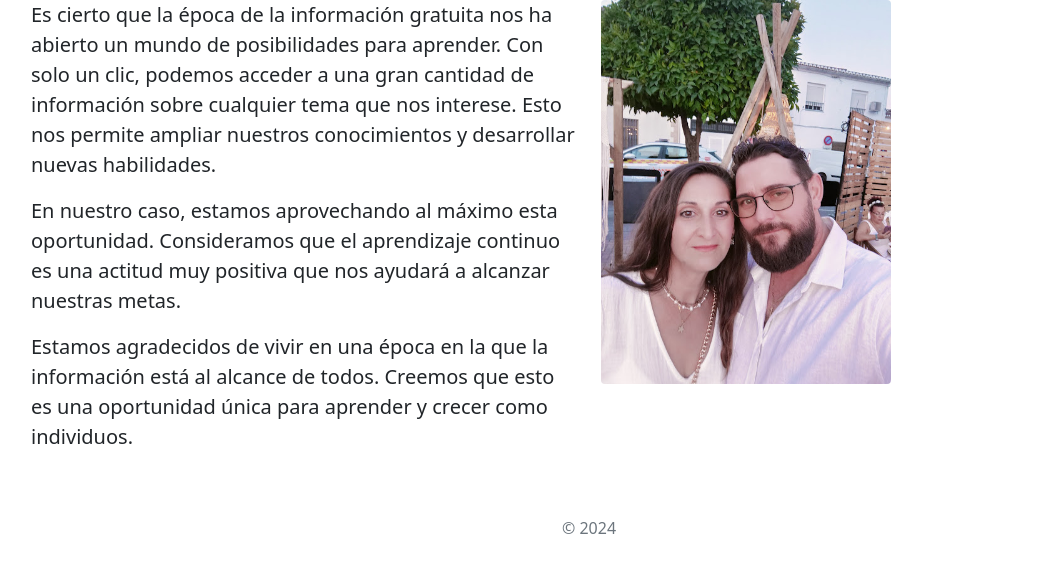
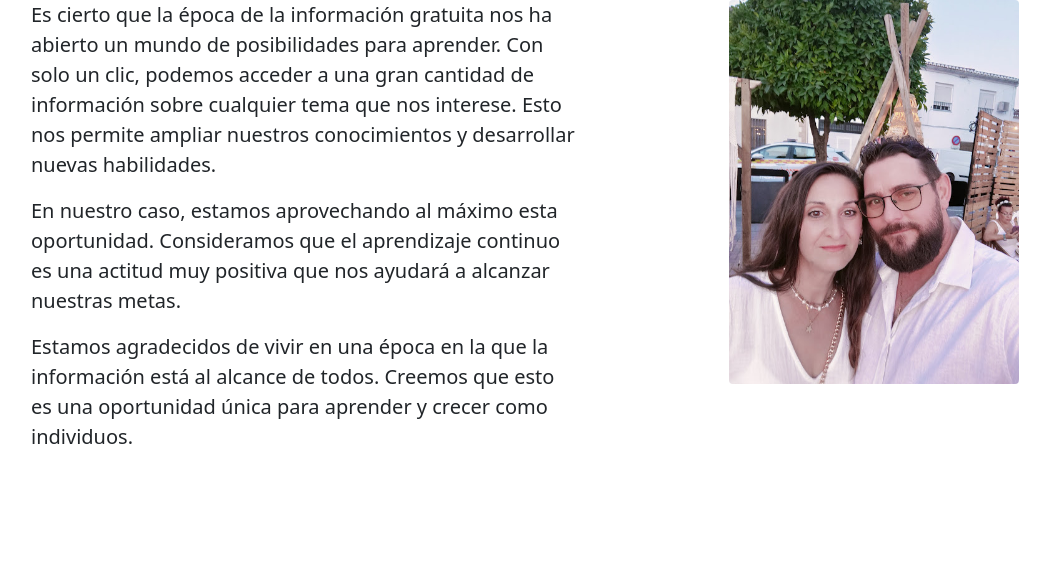
Before and after one commit to amun311/muntenas.web, a website: page about.html in a window 1280 px wide. Shown: the whole page, without its empty margins (51-1101 px from the left). Drawn offline with nearby package versions, Linux system fonts and the light colour scheme.

Commit message:
Footer remove

```diff
--- a/about.html
+++ b/about.html
@@ -23,8 +23,12 @@
     integrity="sha384-0evHe/X+R7YkIZDRvuzKMRqM+OrBnVFBL6DOitfPri4tjfHxaWutUpFmBp4vmVor" crossorigin="anonymous">
 
     <style>
-
-
+   .center {
+display: block;
+margin-left: auto;
+margin-right: auto;
+width: 50%;
+   }
   </style>
 </head>
 
@@ -45,7 +49,7 @@
           Estamos agradecidos de vivir en una época en la que la información está al alcance de todos. Creemos que esto es una oportunidad única para aprender y crecer como individuos.
         </p>
       </div>
-      <div class=" col-md-6">
+      <div class="col-md-6">
         <img class = "center" src="/static/us.jpg" usemap="#us" style="width:290px;height:384px;border-radius:4px;">
         <!-- Maps -->
 
@@ -60,13 +64,6 @@
 
      </div>
 
-
-<footer class="py-3 my-4">
-    <div class="container">
-    <p class="text-center text-muted">&copy; 2024 </p>
-    </div>
-  </footer>
-
 </body>
 
 </html>
```
Also changed, not shown: apps.html (+0 -11 lines), contact.html (+0 -12 lines), index.html (+2 -2 lines).
